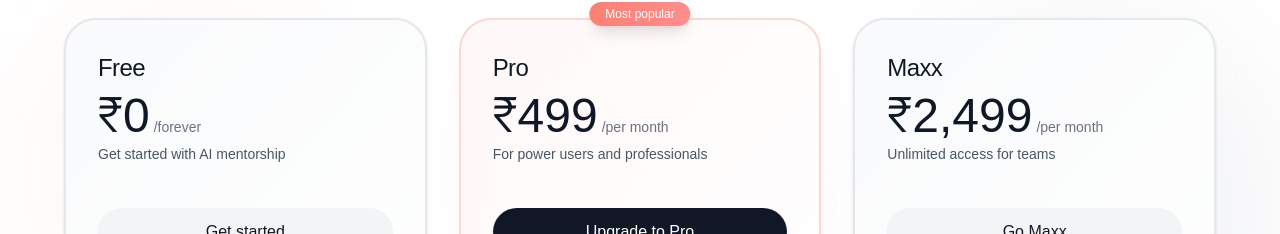
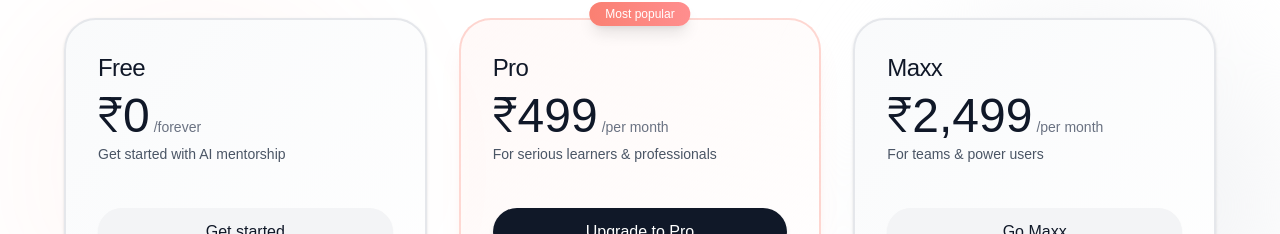
Before and after one commit to SanjeevSaniel/swaras-ai, a Next.js app: page / in a window 1280 px wide. Shown: the part 2247-2481 px from the top of the page. Built offline with nearby package versions, Linux system fonts and the light colour scheme; no server answers; a web font is replaced by a local one.

Commit message:
feat: Add pricing section component to the landing page.

```diff
--- a/src/components/landing/pricing-section.tsx
+++ b/src/components/landing/pricing-section.tsx
@@ -28,7 +28,7 @@ const pricingPlans = [
     name: 'Pro',
     price: '₹499',
     period: 'per month',
-    description: 'For power users and professionals',
+    description: 'For serious learners & professionals',
     features: [
       '100 messages per day',
       'Access to all AI personas',
@@ -47,7 +47,7 @@ const pricingPlans = [
     name: 'Maxx',
     price: '₹2,499',
     period: 'per month',
-    description: 'Unlimited access for teams',
+    description: 'For teams & power users',
     features: [
       '1000 messages per day',
       'Access to all AI personas',
```
